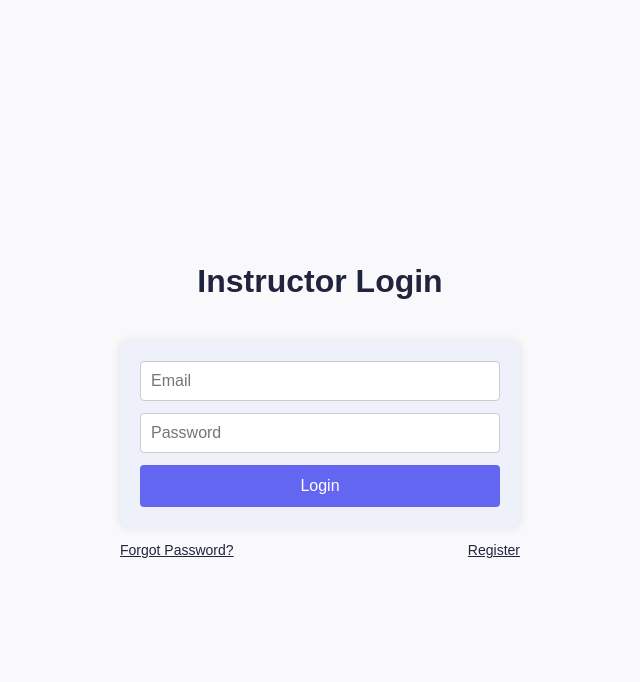
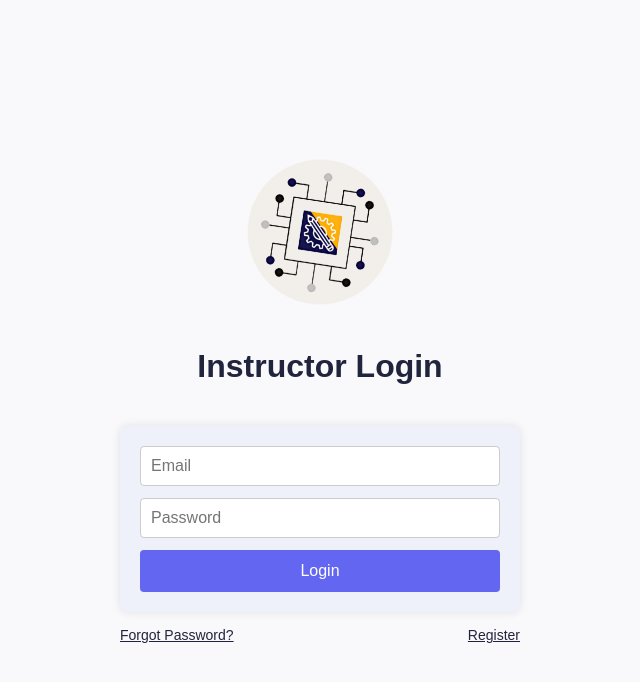
Before and after one commit to ECEMonitoringSystem/ecemonitoringsystem, a React (Create React App) app: page /instructor in a window 1280 px wide. Shown: the top 682 px of the page, without its empty margins (320-960 px from the left). Built offline with nearby package versions, Linux system fonts and the light colour scheme.

Commit message:
Added App Logo in Login, Register and Forgot Password

```diff
--- a/src/CSS/Instructor.css
+++ b/src/CSS/Instructor.css
@@ -4,9 +4,12 @@
 .instructor-container {
   display: flex;
   flex-direction: column;
-  justify-content: center; /* vertical center */
-  align-items: center;     /* horizontal center */
-  height: 100vh;           /* full viewport height */
+  justify-content: center;
+  /* vertical center */
+  align-items: center;
+  /* horizontal center */
+  height: 100vh;
+  /* full viewport height */
   padding: 20px;
   box-sizing: border-box;
   background-color: var(--background-color);
@@ -29,7 +32,7 @@
   padding: 20px;
   border-radius: 8px;
   box-sizing: border-box;
-  box-shadow: 0 0 10px rgba(0,0,0,0.1);
+  box-shadow: 0 0 10px rgba(0, 0, 0, 0.1);
 
   /* Hint browser to adapt native controls */
   color-scheme: light dark;
@@ -96,24 +99,47 @@
     background-color: var(--background-color);
     color: var(--text-color);
   }
+
   .login-form {
     background-color: var(--form-bg);
   }
+
   .login-form input {
     background-color: var(--input-bg);
     color: var(--text-color);
     border-color: var(--input-border);
   }
+
   .login-form button {
     background-color: var(--button-bg);
   }
+
   .login-form button:hover {
     background-color: var(--button-hover-bg);
   }
+
   .link-button {
     color: var(--link-color);
   }
+
   .link-button:hover {
     color: var(--link-hover-color);
   }
 }
+
+.app-logo {
+  width: 150px;
+  display: block;
+  margin: 0 auto 20px auto;
+  animation: App-logo-spin infinite 20s linear;
+}
+
+@keyframes App-logo-spin {
+  from {
+    transform: rotate(0deg);
+  }
+
+  to {
+    transform: rotate(360deg);
+  }
+}
--- a/src/Pages/Instructor.js
+++ b/src/Pages/Instructor.js
@@ -1,6 +1,7 @@
 import React, { useState } from 'react';
-import { useNavigate } from 'react-router-dom'; // Import useNavigate
+import { useNavigate } from 'react-router-dom';
 import '../CSS/Instructor.css';
+import logo from '../Images/logo.png'; // Import the app logo image
 
 function Instructor() {
   // State to control which view is shown: 'login' | 'forgot' | 'register'
@@ -14,7 +15,7 @@ function Instructor() {
     name: '',
   });
 
-  const navigate = useNavigate(); // Initialize navigate
+  const navigate = useNavigate();
 
   const handleChange = (e) => {
     setFormData(prev => ({ ...prev, [e.target.name]: e.target.value }));
@@ -25,7 +26,7 @@ function Instructor() {
 
     if (view === 'login') {
       if (formData.email && formData.password) {
-        // Navigate to instructor profile page, passing email or id as param or state
+        // Navigate to instructor profile page, passing email as param and state
         navigate(`/list-instructors/${encodeURIComponent(formData.email)}`, { state: { email: formData.email } });
       } else {
         alert('Please enter email and password.');
@@ -39,7 +40,6 @@ function Instructor() {
         formData.confirmPassword
       ) {
         if (formData.password === formData.confirmPassword) {
-          // Registration success simulation
           alert('Registration successful! Please log in.');
           setFormData({
             email: '',
@@ -60,9 +60,15 @@ function Instructor() {
     }
   };
 
+  // Render shared logo above any form view
+  const renderLogo = () => (
+    <img src={logo} alt="App Logo" className="app-logo" />
+  );
+
   if (view === 'login') {
     return (
       <div className="instructor-container">
+        {renderLogo()}
         <h1>Instructor Login</h1>
         <form onSubmit={handleSubmit} className="login-form">
           <input
@@ -94,6 +100,7 @@ function Instructor() {
   if (view === 'forgot') {
     return (
       <div className="instructor-container">
+        {renderLogo()}
         <h1>Forgot Password</h1>
         <form onSubmit={handleSubmit} className="login-form">
           <input
@@ -114,6 +121,7 @@ function Instructor() {
   if (view === 'register') {
     return (
       <div className="instructor-container">
+        {renderLogo()}
         <h1>Register</h1>
         <form onSubmit={handleSubmit} className="login-form">
           <input
@@ -155,7 +163,7 @@ function Instructor() {
     );
   }
 
-  // Optional fallback (should never reach here)
+  // Fallback (should not reach here)
   return null;
 }
 
--- a/src/Pages/ListInstructors.js
+++ b/src/Pages/ListInstructors.js
@@ -62,13 +62,12 @@ function ListInstructors() {
                   className="instructor-profile"
                 />
                 <span
-                  className={`indicator ${
-                    instructor.isInClass
+                  className={`indicator ${instructor.isInClass
                       ? 'in-class'
                       : instructor.isInsideOffice
                         ? 'inside'
                         : 'outside'
-                  }`}
+                    }`}
                   title={
                     instructor.isInClass
                       ? 'In class'
```
